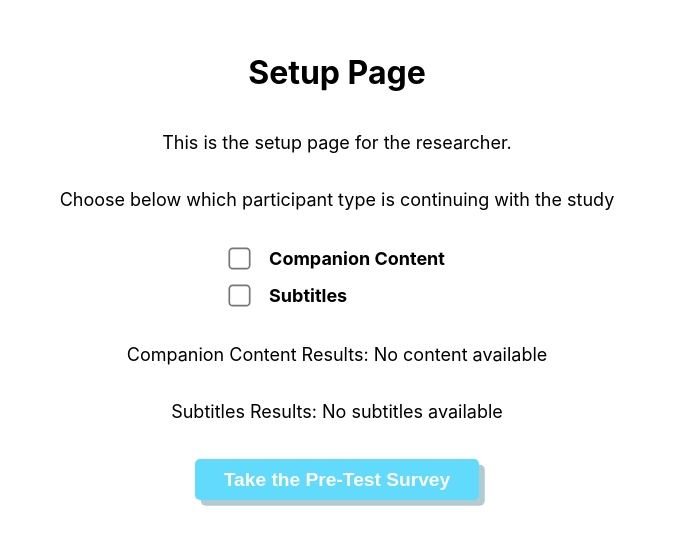
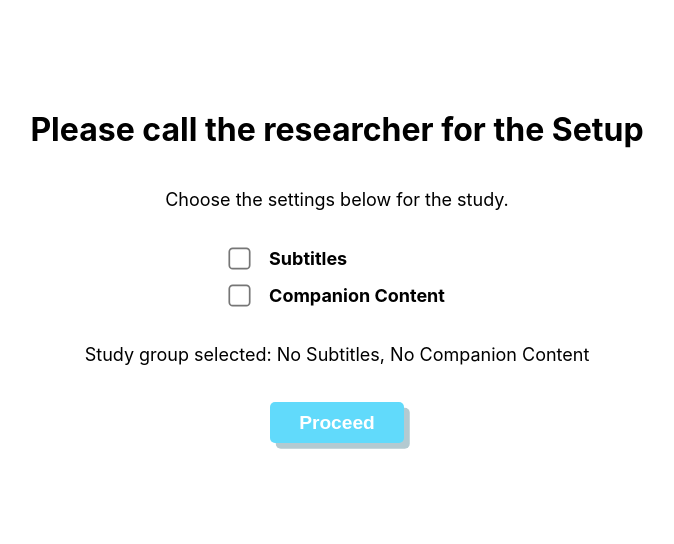
Before and after one commit to Santa-Clara-Imaginarium-Lab/sludge-v2, a React (Create React App) app: page /setup in a window 1280 px wide. Shown: the part 134-678 px from the top of the page, without its empty margins (303-977 px from the left). Built offline with nearby package versions, Linux system fonts and the light colour scheme.

Commit message:
fixed error: removeEventListener

```diff
--- a/src/StudyPart/StudyPart.jsx
+++ b/src/StudyPart/StudyPart.jsx
@@ -58,9 +58,11 @@ const StudyPart = () => {
       primaryVideoRef.current.addEventListener("seeked", syncVideos);
 
       return () => {
-        primaryVideoRef.current.removeEventListener("play", syncVideos);
-        primaryVideoRef.current.removeEventListener("pause", syncVideos);
-        primaryVideoRef.current.removeEventListener("seeked", syncVideos);
+        if (primaryVideoRef.current) {
+          primaryVideoRef.current.removeEventListener("play", syncVideos);
+          primaryVideoRef.current.removeEventListener("pause", syncVideos);
+          primaryVideoRef.current.removeEventListener("seeked", syncVideos);
+        }
       };
     }
   }, [selectedCompanion]);
@@ -115,7 +117,7 @@ const StudyPart = () => {
 
   return (
     <div className="container">
-      <h2>Study Part</h2>
+      <h2>Study</h2>
 
       {!videosStarted && (
         <button className="start-button" onClick={handleStartVideos}>
@@ -141,7 +143,7 @@ const StudyPart = () => {
       </div>
 
       <button className="submit-button" onClick={handleNavigate}>
-        PostTest Survey
+        Done
       </button>
     </div>
   );
--- a/src/popQuiz/Prompt2.jsx
+++ b/src/popQuiz/Prompt3.jsx
@@ -2,7 +2,7 @@ import React from 'react';
 import '../postTestSurvey/PostTestSurvey.css';
 import { useNavigate } from 'react-router-dom';
 
-function Prompt2() {
+function Prompt3() {
     const navigate = useNavigate();
 
     const handleNavigate = () => {
@@ -17,4 +17,4 @@ function Prompt2() {
     );
 }
 
-export default Prompt2;
+export default Prompt3;
--- a/src/postTestSurvey/DemographicQuestion4.jsx
+++ b/src/postTestSurvey/DemographicQuestion4.jsx
@@ -40,7 +40,7 @@ function DemographicQuestion4() {
         }
 
         console.log("Academic year data saved successfully");
-        navigate('/prompt');
+        navigate('/prompt3');
       } catch (error) {
         console.error('Error saving academic year data:', error);
         setShowError(true);
--- a/src/preTestSurvey/CurrentMood.jsx
+++ b/src/preTestSurvey/CurrentMood.jsx
@@ -28,7 +28,7 @@ const CurrentMood = () => {
       });
 
       if (response.ok) {
-        navigate('/prompt1');
+        navigate('/prompt2');
       } else {
         setError('Failed to record mood');
       }
--- a/src/preTestSurvey/Prompt1.jsx
+++ b/src/preTestSurvey/Prompt2.jsx
@@ -2,7 +2,7 @@ import React from 'react';
 import '../postTestSurvey/PostTestSurvey.css';
 import { useNavigate } from 'react-router-dom';
 
-function Prompt1() {
+function Prompt2() {
     const navigate = useNavigate();
 
     const handleNavigate = () => {
@@ -17,4 +17,4 @@ function Prompt1() {
     );
 }
 
-export default Prompt1;
+export default Prompt2;
--- /dev/null
+++ b/src/setup/Prompt1.jsx
@@ -0,0 +1,20 @@
+import React from 'react';
+import '../postTestSurvey/PostTestSurvey.css';
+import { useNavigate } from 'react-router-dom';
+
+function Prompt1() {
+    const navigate = useNavigate();
+
+    const handleNavigate = () => {
+      navigate('/socialmediahabits1');
+    };
+
+    return (
+        <div className="container">
+            <h1>Take the Pre-Test Survey</h1>
+            <button className="submit-button" onClick={handleNavigate}>Proceed</button>
+        </div>
+    );
+}
+
+export default Prompt1;
--- a/src/setup/Setup.jsx
+++ b/src/setup/Setup.jsx
@@ -28,7 +28,7 @@ const Setup = () => {
       }
 
       console.log("Setup data submitted successfully");
-      navigate("/socialmediahabits1");
+      navigate("/prompt1");
     } catch (error) {
       console.error('Error submitting setup data:', error);
     }
@@ -38,10 +38,19 @@ const Setup = () => {
 
   return (
     <div className="container">
-      <h1>Setup Page</h1>
-      <p className="text">This is the setup page for the researcher.</p>
-      <p className="text">Choose below which participant type is continuing with the study</p>
+      <h1>Please call the researcher for the Setup</h1>
+      <p className="text">Choose the settings below for the study.</p>
       <div className="checkbox-options">
+
+      <label className="checkbox">
+          <input
+            type="checkbox"
+            checked={subtitles}
+            onChange={() => setSubtitles(!subtitles)}
+          />
+          <p>Subtitles</p>
+        </label>
+
         <label className="checkbox">
           <input
             type="checkbox"
@@ -51,21 +60,14 @@ const Setup = () => {
           <p>Companion Content</p>
         </label>
 
-        <label className="checkbox">
-          <input
-            type="checkbox"
-            checked={subtitles}
-            onChange={() => setSubtitles(!subtitles)}
-          />
-          <p>Subtitles</p>
-        </label>
       </div>
 
-      <p className="text">Companion Content Results: {companionContent ? "Content available" : 'No content available'}</p>
-      <p className="text">Subtitles Results: {subtitles ? "Subtitles available" : 'No subtitles available'}</p>
+      <p className="text">
+        Study group selected: {subtitles ? "Subtitles" : "No Subtitles"}, {companionContent ? "Companion Content" : "No Companion Content"}
+      </p>
 
       <button className="submit-button" onClick={handleNavigate}>
-        Take the Pre-Test Survey
+        Proceed
       </button>
     </div>
   );
```
Also changed, not shown: src/index.js (+7 -2 lines).
